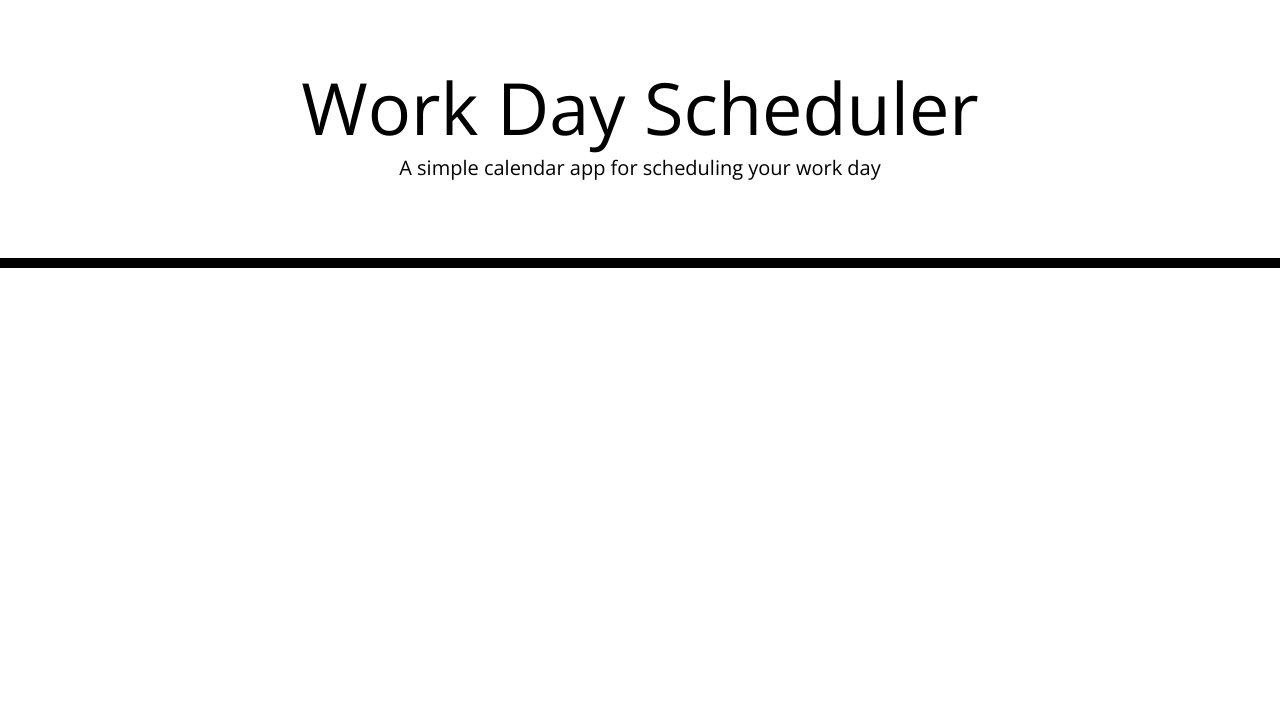
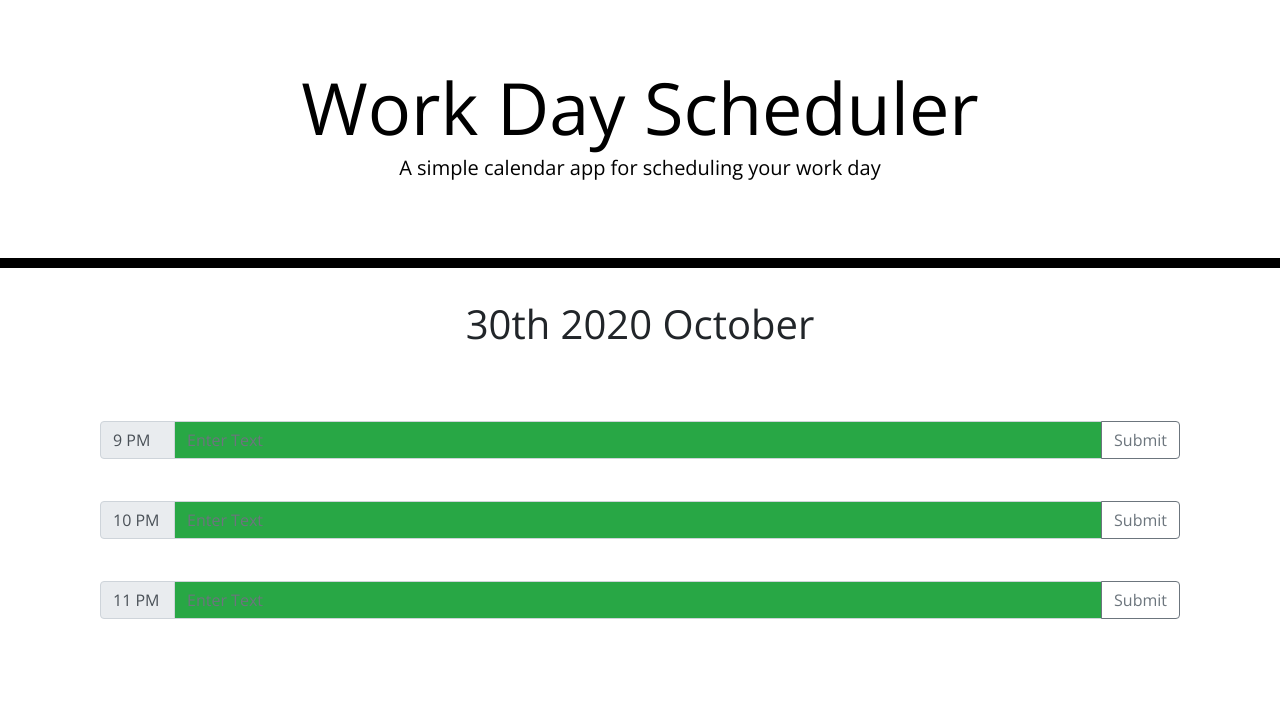
Before and after one commit to stephimarie/SCalendar, a plain HTML site: page index.html in a window 1280 px wide. Drawn offline with nearby package versions, Linux system fonts and the light colour scheme.

Commit message:
Time slots and color change active

```diff
--- a/app.js
+++ b/app.js
@@ -1,5 +1,46 @@
-// Today's date and current time
-moment().calendar();
+$(document).ready(function () {
 
-// Current time
-moment().subtract(10, 'days').calendar();
+    console.log(parseInt(moment().format('H')))
+
+    const currentTime = moment().format('Do YYYY MMMM')
+    $("#currentTime").text(currentTime)
+    $("span").attr("style", "width: 75px")
+    $("button").text("Submit")
+
+    const times = [21, 22, 23]
+
+    times.forEach(time => {
+      const timeCheck = window.localStorage.getItem(time)
+
+      const currentHour = moment().hour()
+
+      console.log(currentHour)
+      console.log(time)
+
+      if (currentHour > time) {
+        $(`#${time}`).addClass("bg-danger text-light")
+        $(`#${time}`).attr("disabled", true)
+      } else if (currentHour === time) {
+        $(`#${time}`).addClass("bg-secondary text-light")
+      } else {
+        $(`#${time}`).addClass("bg-success text-light")
+      }
+
+      if (timeCheck === null) {
+        window.localStorage.setItem(time, "")
+      } else if (timeCheck.length > 0) {
+        $(`#${time}`).attr("value", window.localStorage.getItem(time))
+      }
+    })
+
+
+
+
+    $("form").on("submit", function (e) {
+      e.preventDefault()
+      const time = e.target.querySelector("input").getAttribute("id")
+      const text = e.target.querySelector("input").value
+
+      window.localStorage.setItem(time, text)
+    })
+  })
--- a/index.html
+++ b/index.html
@@ -30,6 +30,77 @@
     </header>
     <div class="container">
       <!-- Timeblocks go here -->
+
+      <div class="container">
+        <h1 id="currentTime" class="text-center">hello be styled!</h1>
+
+        <!-- This is for the 9 PM input -->
+        <div class="row">
+          <div class="col-sm-12">
+            <form>
+              <div class="input-group mb-3">
+                <div class="input-group-prepend">
+                  <span class="input-group-text"> 9 PM</span>
+                </div>
+                <input id="21" type="text" class="form-control" placeholder="Enter Text">
+                <div class="input-group-append">
+                  <button class="btn btn-outline-secondary" type="submit" id="button-addon2">Button</button>
+                </div>
+              </div>
+            </form>
+          </div>
+        </div>
+        <!-- This is for the 10 PM input -->
+        <div class="row">
+          <div class="col-sm-12">
+            <form>
+              <div class="input-group mb-3">
+                <div class="input-group-prepend">
+                  <span class="input-group-text"> 10 PM</span>
+                </div>
+                <input id="22" type="text" class="form-control" placeholder="Enter Text">
+                <div class="input-group-append">
+                  <button class="btn btn-outline-secondary" type="submit" id="button-addon2">Button</button>
+                </div>
+              </div>
+            </form>
+          </div>
+        </div>
+
+
+        <!-- This is for the 11 pm input -->
+
+        <div class="row">
+          <div class="col-sm-12">
+            <form>
+              <div class="input-group mb-3">
+                <div class="input-group-prepend">
+                  <span class="input-group-text"> 11 PM</span>
+                </div>
+                <input id="23" type="text" class="form-control" placeholder="Enter Text">
+                <div class="input-group-append">
+                  <button class="btn btn-outline-secondary" type="submit" id="button-addon2">Button</button>
+                </div>
+              </div>
+            </form>
+          </div>
+        </div>
+
+      </div>
+
+      <script src="https://code.jquery.com/jquery-3.5.1.slim.min.js"
+        integrity="sha384-DfXdz2htPH0lsSSs5nCTpuj/zy4C+OGpamoFVy38MVBnE+IbbVYUew+OrCXaRkfj"
+        crossorigin="anonymous"></script>
+      <script src="https://cdn.jsdelivr.net/npm/popper.js@1.16.1/dist/umd/popper.min.js"
+        integrity="sha384-9/reFTGAW83EW2RDu2S0VKaIzap3H66lZH81PoYlFhbGU+6BZp6G7niu735Sk7lN"
+        crossorigin="anonymous"></script>
+      <script src="https://cdn.jsdelivr.net/npm/bootstrap@4.5.3/dist/js/bootstrap.min.js"
+        integrity="sha384-w1Q4orYjBQndcko6MimVbzY0tgp4pWB4lZ7lr30WKz0vr/aWKhXdBNmNb5D92v7s"
+        crossorigin="anonymous"></script>
+      <script src="https://cdnjs.cloudflare.com/ajax/libs/moment.js/2.29.1/moment.min.js"
+        integrity="sha512-qTXRIMyZIFb8iQcfjXWCO8+M5Tbc38Qi5WzdPOYZHIlZpzBHG3L3by84BBBOiRGiEb7KKtAOAs5qYdUiZiQNNQ=="
+        crossorigin="anonymous"></script>
+      <script src="./app.js"></script>
     </div>
     <script src="app.js"></script>
     <script src="https://cdnjs.cloudflare.com/ajax/libs/jquery/3.2.1/jquery.min.js"></script>
```
